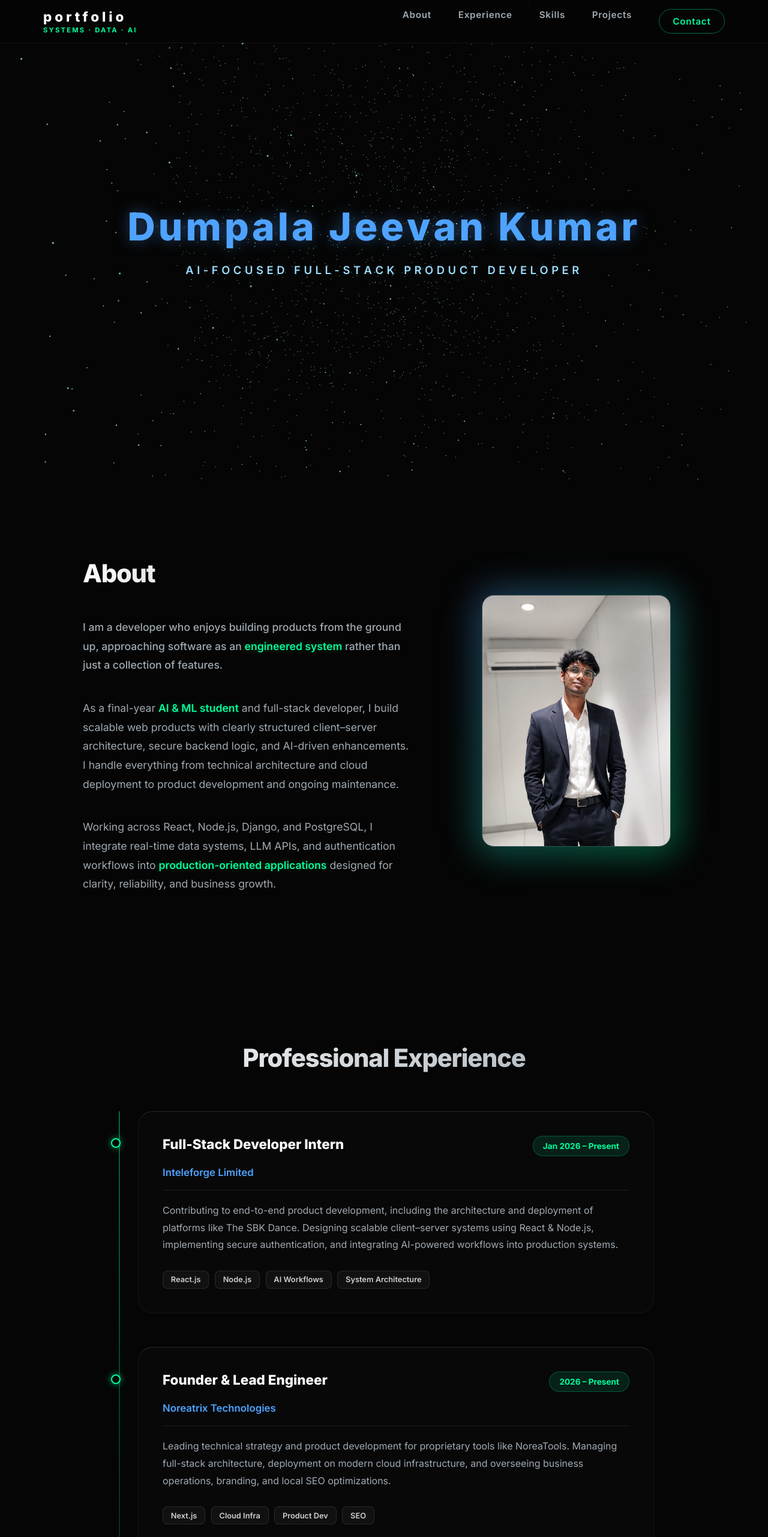
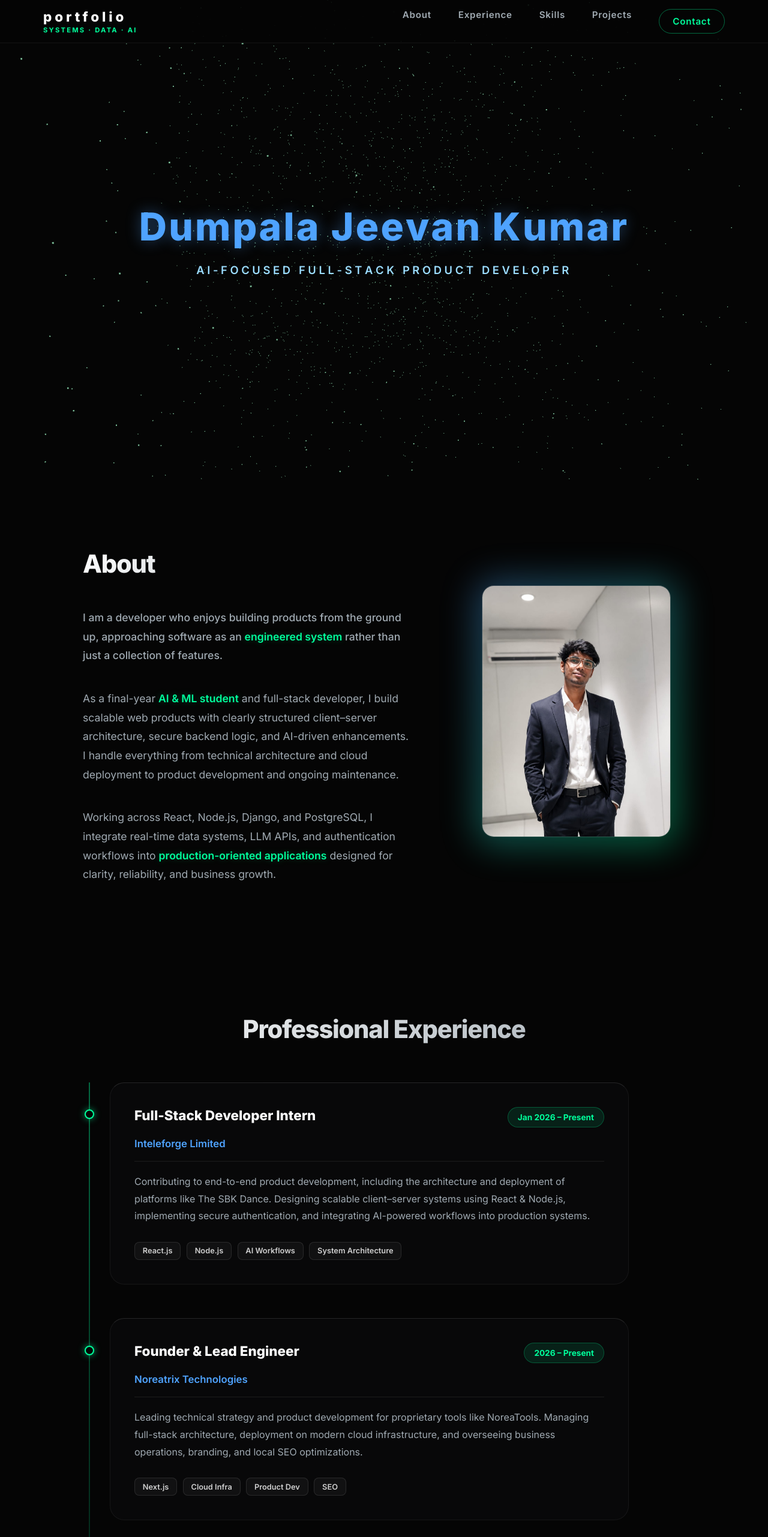
Before and after one commit to dumpalajeevankumar1/Portfolio, a React (Vite) app: page / in a window 1280 px wide. Shown: the top 2563 px of the page at 60% size. Built offline with nearby package versions, Linux system fonts and the light colour scheme.

Commit message:
Update index.css

```diff
--- a/src/index.css
+++ b/src/index.css
@@ -4,7 +4,7 @@
 :root {
   --bg-dark: #050505;
   --text-main: #ffffff;
-  --text-muted: #a0aab2; /* Slightly cooler, more professional grey */
+  --text-muted: #a0aab2;
   --accent-blue: #4fa3ff;
   --accent-green: #00ff9c;
 
@@ -60,7 +60,7 @@ html, body {
   -webkit-backdrop-filter: var(--glass-blur);
   border: 1px solid var(--glass-border);
   border-top: 1px solid var(--glass-highlight);
-  border-radius: 24px; /* Sleeker, rounder corners */
+  border-radius: 24px;
   padding: 2.5rem;
   transition: transform 0.4s cubic-bezier(0.175, 0.885, 0.32, 1.275), border-color 0.4s ease, box-shadow 0.4s ease;
 }
@@ -73,7 +73,7 @@ html, body {
 
 .grid-layout {
   display: grid;
-  grid-template-columns: repeat(auto-fit, minmax(320px, 1fr));
+  grid-template-columns: repeat(auto-fit, minmax(300px, 1fr));
   gap: 2.5rem;
   max-width: 1100px;
   margin: 0 auto;
@@ -83,17 +83,17 @@ html, body {
 .content-section {
   max-width: 1100px;
   margin: 0 auto;
-  padding: clamp(6rem, 12vh, 8rem) clamp(1.5rem, 4vw, 3rem);
+  padding: clamp(5rem, 10vh, 8rem) clamp(1rem, 4vw, 3rem);
   position: relative;
   z-index: 1;
 }
 
-/* Gradient Headers */
+/* Fluid Gradient Headers - Prevents awkward mobile word wrapping */
 .gradient-text {
   text-align: center;
-  font-size: 2.6rem;
+  font-size: clamp(1.8rem, 6vw, 2.6rem); /* Fluid scaling */
   font-weight: 800;
-  margin-bottom: 4rem;
+  margin-bottom: clamp(2.5rem, 5vw, 4rem);
   letter-spacing: -0.03em;
   background: linear-gradient(135deg, #ffffff 0%, #a0aab2 100%);
   -webkit-background-clip: text;
@@ -101,10 +101,25 @@ html, body {
 }
 
 /* ================= HERO ================= */
-.matrix-hero { min-height: 100vh; display: flex; align-items: center; justify-content: center; text-align: center; position: relative; z-index: 1; }
+.matrix-hero { min-height: 100vh; display: flex; align-items: center; justify-content: center; text-align: center; position: relative; z-index: 1; padding: 0 1rem;}
 .matrix-content { position: relative; z-index: 1; }
-.generated-name { font-size: 4rem; font-weight: 800; letter-spacing: 0.08em; color: var(--accent-blue); text-shadow: 0 0 25px rgba(79, 163, 255, 0.4); }
-.generated-subtitle { margin-top: 1.4rem; font-size: 1.15rem; letter-spacing: 0.3em; color: #9bdcff; text-transform: uppercase; font-weight: 600; }
+
+/* Fluid sizing guarantees the name fits on one line */
+.generated-name {
+  font-size: clamp(1.8rem, 7vw, 4rem);
+  font-weight: 800;
+  letter-spacing: 0.05em;
+  color: var(--accent-blue);
+  text-shadow: 0 0 25px rgba(79, 163, 255, 0.4);
+}
+.generated-subtitle {
+  margin-top: 1.4rem;
+  font-size: clamp(0.75rem, 3vw, 1.15rem);
+  letter-spacing: 0.25em;
+  color: #9bdcff;
+  text-transform: uppercase;
+  font-weight: 600;
+}
 .gen-letter { display: inline-block; opacity: 0; transform: scale(0.85) translateY(6px); transition: opacity 0.25s ease, transform 0.25s ease; }
 .gen-letter.show { opacity: 1; transform: scale(1) translateY(0); }
 
@@ -118,13 +133,8 @@ html, body {
 .nav-links { display: flex; gap: 2.8rem; list-style: none; margin: 0; padding: 0; }
 .nav-links li { position: relative; font-size: 0.95rem; font-weight: 600; letter-spacing: 0.05em; color: #a0aab2; cursor: pointer; transition: color 0.3s ease; }
 .nav-links li:hover { color: #ffffff; }
-
-.nav-links li::after {
-  content: ""; position: absolute; left: 0; bottom: -6px; width: 0%; height: 2px;
-  background-color: var(--accent-green); transition: width 0.3s ease;
-}
+.nav-links li::after { content: ""; position: absolute; left: 0; bottom: -6px; width: 0%; height: 2px; background-color: var(--accent-green); transition: width 0.3s ease; }
 .nav-links li:hover::after { width: 100%; }
-
 .nav-links .nav-cta { padding: 0.6rem 1.4rem; border-radius: 999px; border: 1px solid rgba(0, 255, 156, 0.4); color: var(--accent-green); transition: all 0.3s; }
 .nav-links .nav-cta::after { display: none; }
 .nav-links .nav-cta:hover { background: rgba(0, 255, 156, 0.15); box-shadow: 0 0 15px rgba(0, 255, 156, 0.2); }
@@ -150,27 +160,31 @@ html, body {
 .profile-image { width: 100%; max-width: 340px; height: 420px; object-fit: cover; border-radius: 20px; border: 1px solid rgba(255,255,255,0.15); position: relative; z-index: 1; }
 @keyframes pulseGlow { 0% { opacity: 0.25; transform: scale(0.98); } 100% { opacity: 0.5; transform: scale(1.02); } }
 
-/* ================= EXPERIENCE (TIMELINE) ================= */
+/* ================= EXPERIENCE (BULLETPROOF TIMELINE) ================= */
 .timeline-container {
   max-width: 900px;
   margin: 0 auto;
   position: relative;
-  padding-left: 2.5rem;
+  padding-left: 35px; /* Creates inner space for the cards */
+  margin-left: 10px;  /* Prevents line from hitting screen edge on mobile */
 }
-/* The Vertical Line */
+
+/* The Vertical Line - pinned to the left of the container */
 .timeline-container::before {
-  content: ''; position: absolute;
-  top: 0; bottom: 0; left: 8px; width: 2px;
+  content: '';
+  position: absolute;
+  top: 0; bottom: 0; left: 0; width: 2px;
   background: linear-gradient(to bottom, var(--accent-green), rgba(0, 255, 156, 0.1));
   opacity: 0.4;
 }
+
 .timeline-item { position: relative; margin-bottom: 3.5rem; }
 .timeline-item:last-child { margin-bottom: 0; }
 
-/* The Timeline Dots */
+/* The Timeline Dots - pulled back perfectly across the padding to sit on the line */
 .timeline-dot {
   position: absolute;
-  left: -2.85rem;
+  left: -43px; /* -35px (padding) - 8px (half of 16px dot) = -43px */
   top: 2.8rem;
   width: 16px; height: 16px;
   border-radius: 50%;
@@ -184,78 +198,52 @@ html, body {
 
 .exp-header { display: flex; justify-content: space-between; align-items: flex-start; flex-wrap: wrap; gap: 1rem; margin-bottom: 1.2rem; border-bottom: 1px solid rgba(255,255,255,0.08); padding-bottom: 1.2rem; }
 .exp-titles { display: flex; flex-direction: column; gap: 0.3rem; }
-.exp-titles h3 { font-size: 1.45rem; margin: 0; color: #fff; font-weight: 700; }
+.exp-titles h3 { font-size: clamp(1.2rem, 4vw, 1.45rem); margin: 0; color: #fff; font-weight: 700; }
 .exp-company { color: var(--accent-blue); font-weight: 600; font-size: 1.05rem; }
 .exp-date { background: rgba(0, 255, 156, 0.1); color: var(--accent-green); padding: 0.5rem 1rem; border-radius: 20px; font-size: 0.85rem; font-weight: 700; border: 1px solid rgba(0, 255, 156, 0.25); }
 .exp-desc { color: var(--text-muted); line-height: 1.8; margin-bottom: 1.8rem; font-size: 1.05rem; }
 
-/* Mini Tech Badges */
 .exp-tech-stack { display: flex; flex-wrap: wrap; gap: 0.6rem; }
 .tech-badge { font-size: 0.8rem; font-weight: 600; padding: 0.4rem 0.8rem; border-radius: 8px; background: rgba(255, 255, 255, 0.04); color: #cfcfcf; border: 1px solid rgba(255, 255, 255, 0.1); }
 
-/* ================= SKILLS ("NEW PAGE" LAYOUT) ================= */
-.skills-section {
-  max-width: 100%; /* Break out of normal container */
-  padding: 0;
-}
+/* ================= SKILLS ================= */
+.skills-section { max-width: 100%; padding: 0; }
 .skills-page-wrapper {
-  min-height: 100vh;
-  display: flex;
-  flex-direction: column;
-  justify-content: center;
-  padding: clamp(6rem, 12vh, 8rem) clamp(1.5rem, 4vw, 3rem);
+  min-height: 100vh; display: flex; flex-direction: column; justify-content: center;
+  padding: clamp(5rem, 10vh, 8rem) clamp(1rem, 4vw, 3rem);
   background: radial-gradient(circle at center, rgba(0, 255, 156, 0.03) 0%, transparent 70%);
 }
-.skills-grid-layout {
-  grid-template-columns: repeat(auto-fit, minmax(320px, 1fr));
-  max-width: 1200px;
-  gap: 3rem;
-}
+.skills-grid-layout { grid-template-columns: repeat(auto-fit, minmax(280px, 1fr)); max-width: 1200px; gap: 2.5rem; }
 .skills-card h3 { font-size: 1.4rem; margin-top: 0; margin-bottom: 2rem; text-align: center; color: #fff; font-weight: 800; }
 .skills-items { display: flex; flex-wrap: wrap; gap: 0.9rem; justify-content: center; }
-
-/* Upgraded Skill Pills */
-.skill-pill {
-  padding: 0.7rem 1.2rem;
-  border-radius: 10px;
-  font-size: 0.9rem;
-  font-weight: 600;
-  background: rgba(255, 255, 255, 0.02);
-  border: 1px solid rgba(255, 255, 255, 0.1);
-  color: #cfcfcf;
-  transition: all 0.3s cubic-bezier(0.175, 0.885, 0.32, 1.275);
-  cursor: default;
-}
-.skill-pill:hover {
-  border-color: var(--accent-green);
-  color: var(--bg-dark);
-  background: var(--accent-green);
-  transform: translateY(-5px) scale(1.05);
-  box-shadow: 0 10px 25px rgba(0, 255, 156, 0.3);
-}
+.skill-pill { padding: 0.7rem 1.2rem; border-radius: 10px; font-size: 0.9rem; font-weight: 600; background: rgba(255, 255, 255, 0.02); border: 1px solid rgba(255, 255, 255, 0.1); color: #cfcfcf; transition: all 0.3s cubic-bezier(0.175, 0.885, 0.32, 1.275); cursor: default; }
+.skill-pill:hover { border-color: var(--accent-green); color: var(--bg-dark); background: var(--accent-green); transform: translateY(-5px) scale(1.05); box-shadow: 0 10px 25px rgba(0, 255, 156, 0.3); }
 
 /* ================= CARDS (SERVICES/PROJECTS) ================= */
-.glass-card h3 { font-size: 1.4rem; margin-top: 0; margin-bottom: 1.2rem; font-weight: 800; color: #fff; }
+.glass-card h3 { font-size: clamp(1.2rem, 4vw, 1.4rem); margin-top: 0; margin-bottom: 1.2rem; font-weight: 800; color: #fff; }
 .glass-card p { color: var(--text-muted); line-height: 1.8; font-size: 1rem; }
 
-.project-header { display: flex; justify-content: space-between; align-items: flex-start; margin-bottom: 1.2rem; }
+.project-header { display: flex; justify-content: space-between; align-items: flex-start; margin-bottom: 1.2rem; flex-wrap: wrap; gap: 0.5rem; }
 .project-tag { font-size: 0.8rem; font-weight: 600; padding: 0.4rem 0.9rem; border-radius: 999px; background: rgba(0,255,156,0.1); color: var(--accent-green); border: 1px solid rgba(0,255,156,0.3); }
-.project-link { font-size: 0.95rem; font-weight: 700; color: #fff; text-decoration: none; display: inline-block; margin-top: 1.5rem; transition: color 0.2s; }
-.project-link:hover { color: var(--accent-green); }
+
+/* Upgraded Project Link Buttons */
+.project-link {
+  font-size: 0.9rem; font-weight: 700; color: #fff; text-decoration: none; display: inline-flex; align-items: center;
+  margin-top: 1.5rem; padding: 0.6rem 1.2rem; border-radius: 8px; border: 1px solid rgba(255,255,255,0.2);
+  background: rgba(255,255,255,0.03); transition: all 0.3s ease;
+}
+.project-link:hover { color: var(--bg-dark); background: var(--accent-green); border-color: var(--accent-green); transform: translateX(5px); box-shadow: 0 5px 15px rgba(0, 255, 156, 0.3); }
 
 /* ================= CONTACT & EMAIL ================= */
 .contact-grid { max-width: 950px; }
 .contact-card a { color: #fff; text-decoration: none; transition: color 0.2s ease; font-weight: 500; }
 .contact-card a:hover { color: var(--accent-green); }
-
 .highlight-card { border-color: rgba(0, 255, 156, 0.4); background: linear-gradient(150deg, rgba(0, 255, 156, 0.05), rgba(0, 0, 0, 0.4)); }
 
 .email-copy-wrapper { margin-bottom: 1rem; }
 .email-copy-wrapper p { margin-bottom: 0; display: flex; align-items: center; flex-wrap: wrap; font-size: 1.05rem; color: #fff; }
-
 .interactable { cursor: pointer; color: var(--accent-blue) !important; border-bottom: 1px dashed rgba(79, 163, 255, 0.5); transition: all 0.2s ease; font-weight: 600; }
 .interactable:hover { color: var(--accent-green) !important; border-bottom-color: var(--accent-green); }
-
 .copied-text { font-size: 0.9rem; font-weight: 700; color: var(--accent-green); margin-left: 12px; animation: fadeInOut 2s forwards ease-in-out; }
 
 @keyframes fadeInOut {
@@ -265,7 +253,15 @@ html, body {
   100% { opacity: 0; transform: translateX(5px); }
 }
 
-.resume-button { padding: 1rem 2.2rem; border-radius: 999px; background: var(--accent-green); color: #000; font-size: 1rem; font-weight: 800; text-decoration: none; display: inline-block; transition: transform 0.3s ease, box-shadow 0.3s ease; margin-top: 1.5rem; }
+/* Upgraded Resume Button */
+.resume-button {
+  display: inline-flex; align-items: center; justify-content: center;
+  padding: 1rem 2.5rem; border-radius: 999px;
+  background: linear-gradient(135deg, var(--accent-green), #00cc7d);
+  color: #000; font-size: 1.05rem; font-weight: 800; text-decoration: none;
+  transition: transform 0.3s ease, box-shadow 0.3s ease; margin-top: 1.5rem;
+  box-shadow: 0 4px 15px rgba(0, 255, 156, 0.2);
+}
 .resume-button:hover { transform: translateY(-5px); box-shadow: 0 15px 35px rgba(0, 255, 156, 0.4); color: #000; }
 
 /* ================= MOBILE RESPONSIVE ================= */
@@ -277,16 +273,9 @@ html, body {
   .about-section { flex-direction: column; text-align: center; gap: 4rem; min-height: unset; }
   .about-left .gradient-text { text-align: center; }
   .about-right { width: 100%; min-height: 280px; }
-
-  .timeline-container { padding-left: 1.5rem; }
-  .timeline-container::before { left: 0; }
-  .timeline-dot { left: -3.05rem; }
-  .exp-header { flex-direction: column; gap: 1rem; }
 }
 
 @media (max-width: 768px) {
-  .generated-name { font-size: 2.6rem; letter-spacing: 0.05em; }
-  .generated-subtitle { font-size: 0.95rem; letter-spacing: 0.2em; }
   .mobile-menu-btn { display: block; }
   .nav-links {
     position: fixed; top: 72px; right: 0; width: 100%; max-width: 320px; height: calc(100vh - 72px);
@@ -297,13 +286,15 @@ html, body {
   }
   .nav-links-mobile-open { transform: translateX(0); }
   .nav-links li { font-size: 1.2rem; width: 100%; padding: 0.5rem 0; }
+
+  .glass-card { padding: 1.8rem; }
+  .exp-header { flex-direction: column; gap: 1rem; }
+  .timeline-dot { top: 2.2rem; }
 }
 
 @media (max-width: 480px) {
-  .content-section { padding: 4rem 1.2rem; }
-  .generated-name { font-size: 2.2rem; }
-  .generated-subtitle { font-size: 0.8rem; }
   .about-section { gap: 3rem; }
   .profile-image { max-width: 280px; height: 360px; }
   .grid-layout, .skills-grid-layout, .contact-grid { grid-template-columns: 1fr; }
+  .resume-button { width: 100%; } /* Stretch button on mobile */
 }
```
